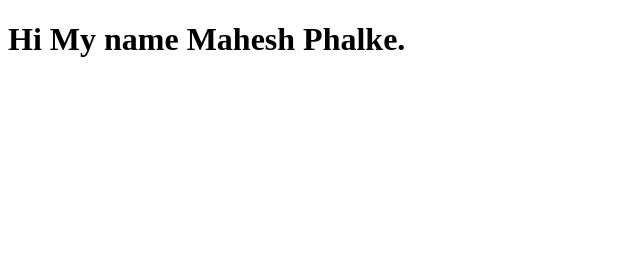
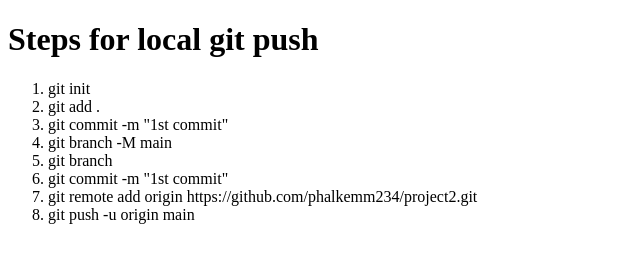
Before and after one commit to phalkemm234/project2, a plain HTML site: page index.html in a window 1280 px wide. Shown: the whole page, without its empty margins (0-640 px from the left). Drawn offline with Linux system fonts and the light colour scheme.

Commit message:
1st commit

```diff
--- a/index.html
+++ b/index.html
@@ -6,6 +6,16 @@
     <title>Document</title>
 </head>
 <body>
-    <h1>Hi My name Mahesh Phalke.</h1>
+    <h1>Steps for local git push</h1>
+    <ol type="1">
+        <li>git init</li>
+        <li>git add .</li>
+        <li>git commit -m "1st commit"</li>
+        <li>git branch -M main</li>
+        <li>git branch</li>
+        <li>git commit -m "1st commit"</li>
+        <li>git remote add origin https://github.com/phalkemm234/project2.git</li>
+        <li>git push -u origin main</li>
+    </ol>
 </body>
 </html>
```
